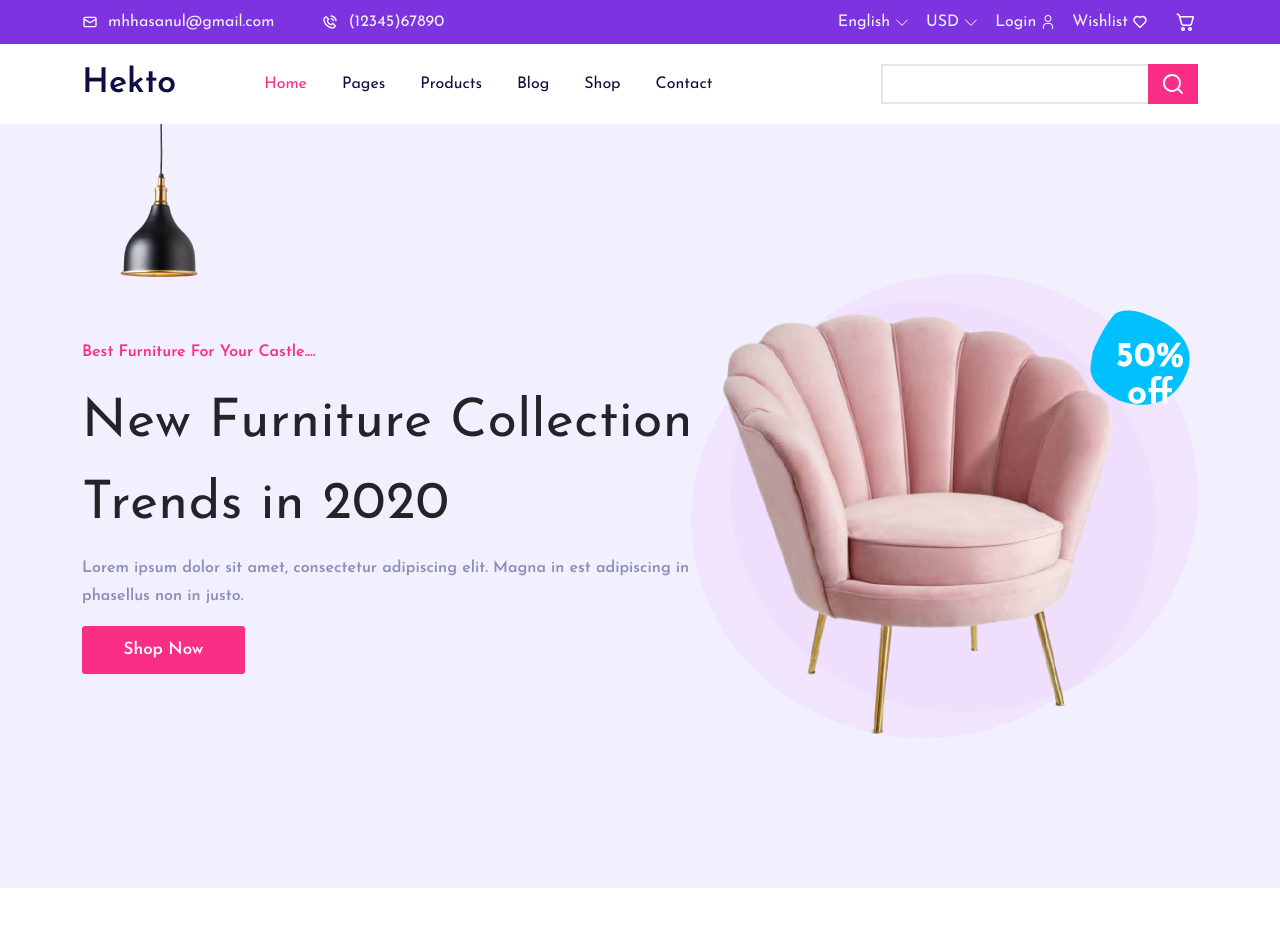
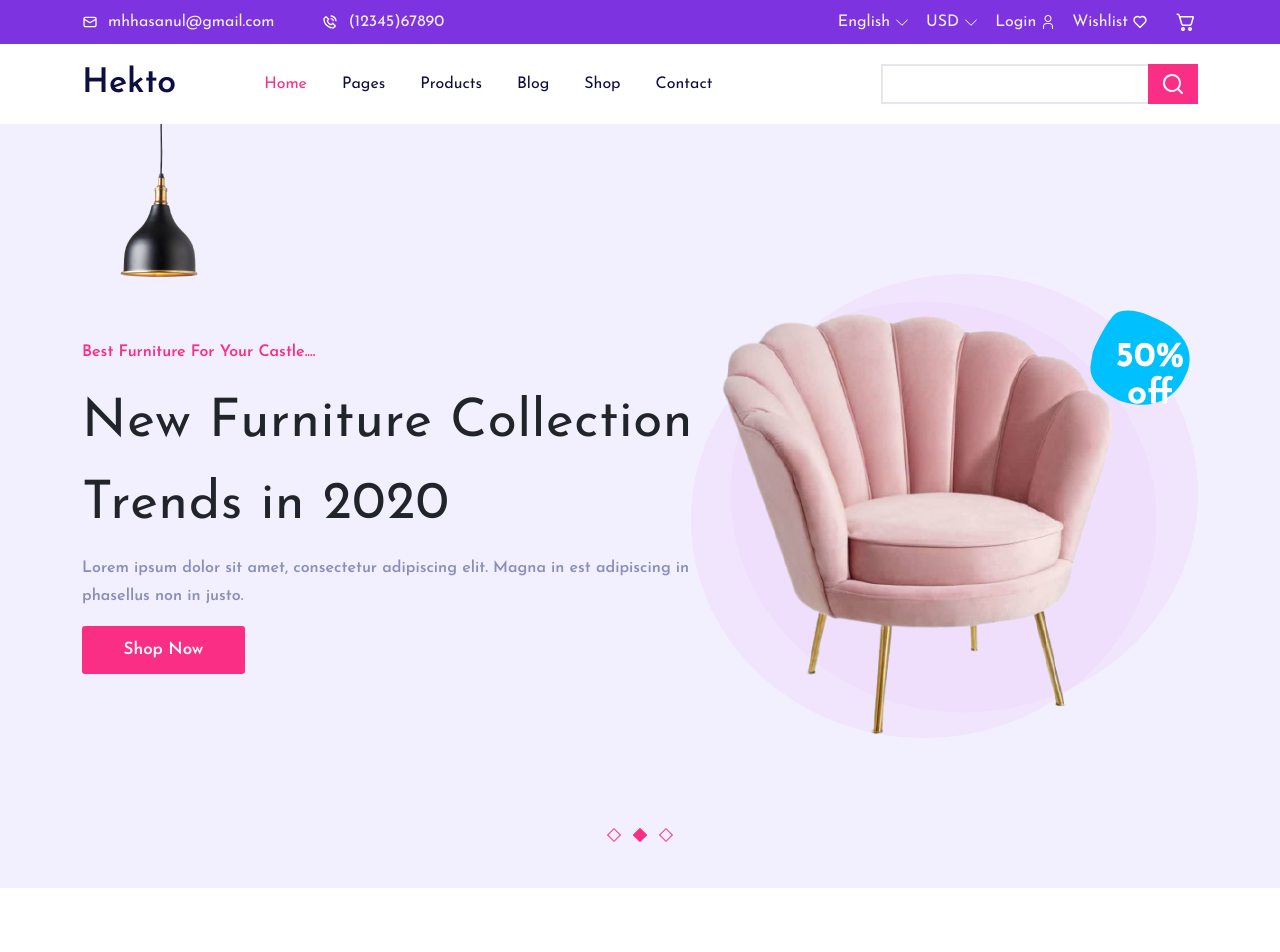
Before and after one commit to buiduclong0511/f8-reactojt, a React (Create React App) app: page / in a window 1280 px wide. Shown: the top 952 px of the page. Built offline with nearby package versions, Linux system fonts and the light colour scheme.

Commit message:
Apply react carousel

```diff
--- a/package.json
+++ b/package.json
@@ -13,6 +13,7 @@
         "formik": "^2.2.9",
         "react": "^18.2.0",
         "react-dom": "^18.2.0",
+        "react-responsive-carousel": "^3.2.23",
         "react-router-dom": "^6.3.0",
         "react-scripts": "5.0.1",
         "react-toastify": "^9.0.5",
--- a/src/pages/Home/components/Banner/Banner.module.scss
+++ b/src/pages/Home/components/Banner/Banner.module.scss
@@ -7,6 +7,7 @@
     display: flex;
     align-items: center;
     position: relative;
+    text-align: left !important;
 
     .lamp-img {
         width: 158px !important;
--- /dev/null
+++ b/src/pages/Home/components/SliderBanner/SliderBanner.module.scss
@@ -0,0 +1,16 @@
+.indicator {
+    width: 10px;
+    height: 10px;
+    background-color: transparent;
+    display: inline-block;
+    margin: 0 8px;
+    transform: rotate(45deg);
+    border: 1px solid #fb2e86;
+    transition: 300ms;
+    cursor: pointer;
+    margin-bottom: 30px;
+
+    &.active {
+        background-color: #fb2e86;
+    }
+}
--- /dev/null
+++ b/src/pages/Home/components/SliderBanner/index.jsx
@@ -0,0 +1,31 @@
+import classNames from 'classnames/bind';
+import { Carousel } from 'react-responsive-carousel';
+import 'react-responsive-carousel/lib/styles/carousel.min.css'; // requires a loader
+import Banner from '../Banner';
+
+import styles from './SliderBanner.module.scss';
+
+const cx = classNames.bind(styles);
+
+function SliderBanner() {
+    const renderIndicator = (onClickHandler, isSelected) => {
+        return <li className={cx('indicator', { active: isSelected })} onClick={onClickHandler}></li>;
+    };
+
+    return (
+        <Carousel
+            showArrows={false}
+            showStatus={false}
+            infiniteLoop
+            interval={3000}
+            autoPlay
+            renderIndicator={renderIndicator}
+        >
+            <Banner />
+            <Banner />
+            <Banner />
+        </Carousel>
+    );
+}
+
+export default SliderBanner;
--- a/src/pages/Home/index.jsx
+++ b/src/pages/Home/index.jsx
@@ -1,7 +1,7 @@
 import classNames from 'classnames/bind';
 import { BranchesList } from '~/components';
-import Banner from './components/Banner';
 import styles from './Home.module.scss';
+import SliderBanner from './components/SliderBanner';
 
 const cx = classNames.bind(styles);
 
@@ -9,7 +9,7 @@ function Home() {
     return (
         <div className={cx('wrapper')}>
             <div className={cx('banner-slider')}>
-                <Banner />
+                <SliderBanner />
             </div>
             <BranchesList />
         </div>
```
Also changed, not shown: 1 other file (tests, documents, lock files or other folders).
